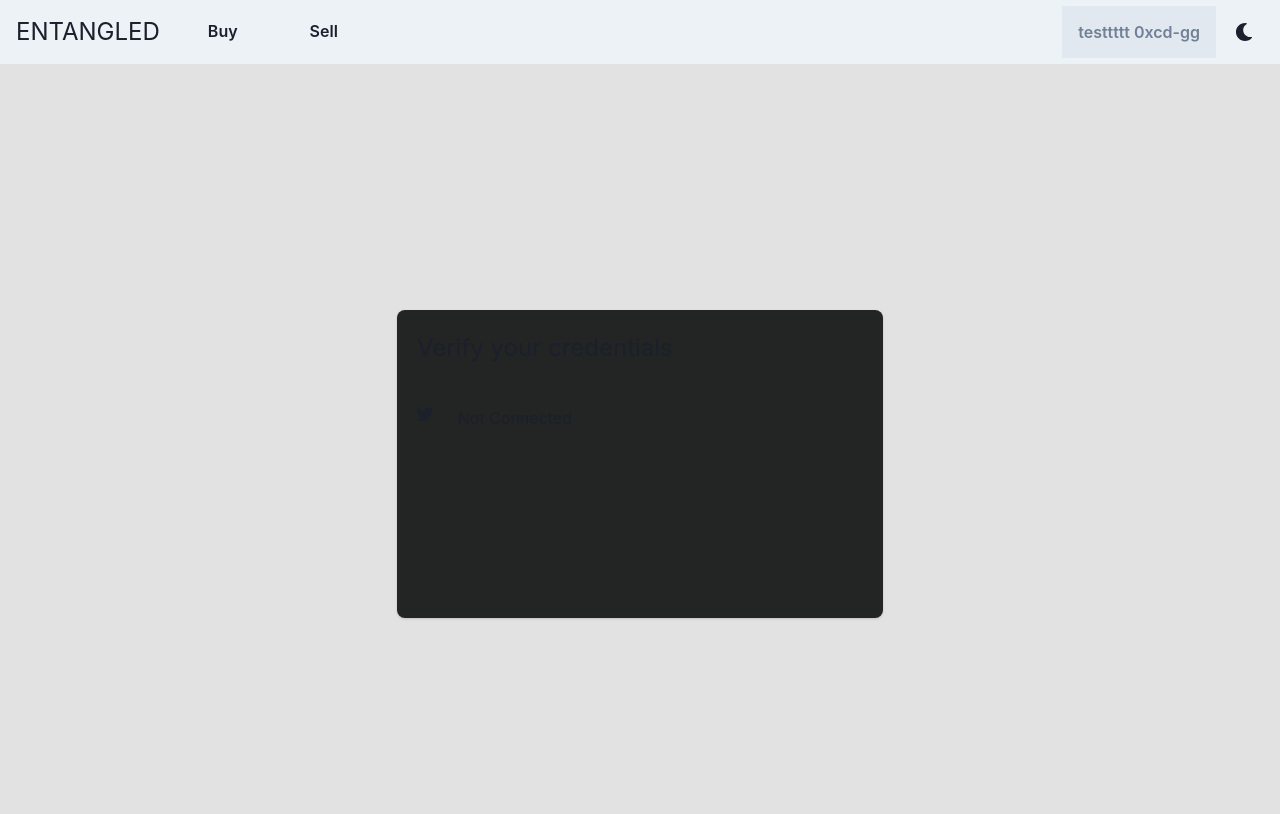
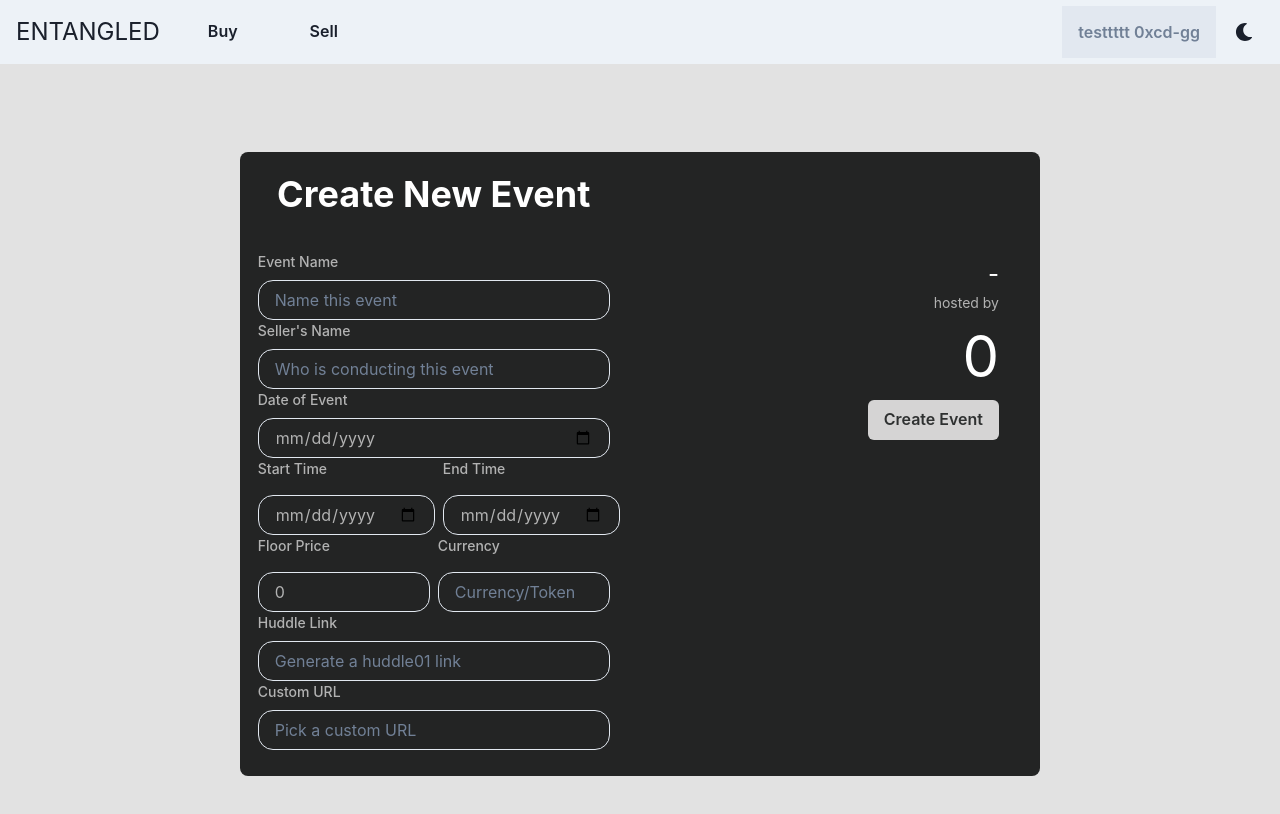
Before and after one commit to En-Tangled/entangled, a React (Create React App) app: page / in a window 1280 px wide. Shown: the top 814 px of the page. Built offline with nearby package versions, Linux system fonts and the light colour scheme.

Commit message:
orchestrator (#3)
* adding state handling for event form

* Added intermediate loader component

* added styling changes

* Minor bug corrections

* adding orchestrator

* minor styling changes

* Extending the orchestrator

```diff
--- a/src/App.tsx
+++ b/src/App.tsx
@@ -1,26 +1,19 @@
-import * as React from "react"
 import {
   ChakraProvider,
-  Box,
-  Text,
-  Link,
-  VStack,
-  Code,
-  Grid,
-  Container,
   Center,
 } from "@chakra-ui/react"
+
 import { Navbar } from "../src/Components/Nav/Navbar";
-import { NewEvent } from "./Components/Forms/NewEvent";
-import { SocialCard } from "./Components/NewEvents/SocialCard";
 import theme from './theme';
+import Orchestrator from "./Components/Generic/Orchestrator";
+
 
 
 export const App = () => (
   <ChakraProvider theme={theme}>
     <Navbar/>
     <Center bgColor='#E2E2E2' minHeight="100vh" minWidth="100vw">
-    <SocialCard/>
+    <Orchestrator/>
     </Center>
   </ChakraProvider>
 )
--- a/src/Components/Forms/NewEvent.css
+++ b/src/Components/Forms/NewEvent.css
@@ -1,9 +1,9 @@
 .form-container{
     background-color: #232424;
     border-radius: 8px;
-    max-width:50%
+    /* max-width:50% */
 }
 
 .form-subcontainer{
-    heigth: 100%;
+    /* heigth: 100%; */
 }
--- a/src/Components/Forms/NewEvent.tsx
+++ b/src/Components/Forms/NewEvent.tsx
@@ -8,65 +8,250 @@ import {
     Stack,
     Flex,
     Spacer,
+    Button
 } from '@chakra-ui/react'
 import './NewEvent.css'
-import { useState,useEffect } from 'react'
+import { useState, ChangeEvent } from 'react'
+import { eventTypes } from '../../Types/types'
 
-export const NewEvent = () => {
-    const [eventName,setEventName] = useState("Placeholder");
-    const [eventDate,setEventDate] = useState("01/01/2020");
-    const [startTime,setStartTime] = useState('2100');
-    const [endTime,setEndTime] = useState('2300');
-    const [host,setHost] = useState('Johm');
-    const [eventLink,setEventLink] = useState('test.huddle01');
-    const [customUrl,setCustomUrl] = useState('www.test.some.io');
-    const [currency,setCurrency] = useState(0);
+interface newEventFuncProps {
+    newEventHandler(arg: eventTypes): void;
+}
+
+export const NewEvent: React.FC<newEventFuncProps> = (props) => {
+
+    const [eventName, setEventName] = useState('');
+    const [eventDate, setEventDate] = useState('');
+    const [startTime, setStartTime] = useState('');
+    const [endTime, setEndTime] = useState('');
+    const [eventLink, setEventLink] = useState('');
+    const [customUrl, setCustomUrl] = useState('');
+    const [currency, setCurrency] = useState("");
+    const [sellerName, setSellerName] = useState('');
+    const [floorPrice, setFloorPrice] = useState(0);
+
+    const changeEventName = (e: ChangeEvent<HTMLInputElement>) => {
+        setEventName(e.target.value);
+    }
+
+    const changeSellerName = (e: ChangeEvent<HTMLInputElement>) => {
+        setSellerName(e.target.value);
+    }
+
+    const changeFloorPrice = (e: ChangeEvent<HTMLInputElement>) => {
+        setFloorPrice(parseInt(e.target.value));
+    }
+
+    const changeStartTime = (e: ChangeEvent<HTMLInputElement>) => {
+        setStartTime(e.target.value);
+    }
+
+    const changeEndTime = (e: ChangeEvent<HTMLInputElement>) => {
+        setEndTime(e.target.value);
+    }
+
+    const changeCurrency = (e: ChangeEvent<HTMLInputElement>) => {
+        setCurrency(e.target.value);
+    }
+
+    const changeHuddleLink = (e: ChangeEvent<HTMLInputElement>) => {
+        setEventLink(e.target.value);
+    }
+
+    const changeCustomURL = (e: ChangeEvent<HTMLInputElement>) => {
+        setCustomUrl(e.target.value);
+    }
+
+    const changeEventDate = (e: ChangeEvent<HTMLInputElement>) => {
+        setEventDate(e.target.value);
+    }
+
+    const interEvent = () => {
+        const temp: eventTypes = {
+            eventName: eventName,
+            sellerName: sellerName,
+            eventDate: eventDate,
+            startTime: startTime,
+            endTime: endTime,
+            floorPrice: floorPrice,
+            currency: currency,
+            huddleLink: eventLink,
+            customUrl: customUrl
+        }
+        props.newEventHandler(temp);
+    }
+
     return (
-        <Flex className='form-container' height='624px' width='800px'>
+        <Flex
+            className='form-container'
+            height='624px'
+            width='800px'>
             <Container className='form-subcontainer' centerContent={true}>
-            <Text color='white' fontSize='3xl'>Create New Event</Text>
-            <FormControl>
-                <FormLabel fontSize='sm' color='#FFFFFFA6'>Event Name</FormLabel>
-                <Input type="text" color='#FFFFFFA6' placeholder='Name this event' borderRadius = '15px'></Input>
-                <FormLabel fontSize='sm' color='#FFFFFFA6'>Seller's Name</FormLabel>
-                <Input type="text" color='#FFFFFFA6' placeholder='Who is conducting this event' borderRadius = '15px'></Input>
+                <Text
+                    color='white'
+                    fontSize='36px'
+                    fontWeight='700'
+                    marginTop='15px'>
+                    Create New Event
+                </Text>
+                <FormControl
+                    width='352px'
+                    height='440px'
+                    marginTop='30px'>
+                    <FormLabel
+                        fontSize='sm'
+                        color='#FFFFFFA6'>Event Name</FormLabel>
+                    <Input
+                        onChange={changeEventName}
+                        value={eventName}
+                        type="text"
+                        color='#FFFFFFA6'
+                        placeholder='Name this event'
+                        borderRadius='15px'></Input>
+                    <FormLabel
+                        fontSize='sm'
+                        color='#FFFFFFA6'>Seller's Name</FormLabel>
+                    <Input
+                        onChange={changeSellerName}
+                        value={sellerName}
+                        type="text"
+                        color='#FFFFFFA6'
+                        placeholder='Who is conducting this event'
+                        borderRadius='15px' />
                     <FormLabel fontSize='sm' color='#FFFFFFA6'>Date of Event</FormLabel>
-                <Input type="date" color='#FFFFFFA6' placeholder='Pick a date for this event' borderRadius = '15px'></Input>
+                    <Input
+                        onChange={changeEventDate}
+                        value={eventDate}
+                        type="date"
+                        color='#FFFFFFA6'
+                        placeholder='Pick a date for this event'
+                        borderRadius='15px' />
                     <HStack>
                         <Stack>
-                    <FormLabel fontSize='sm' color='#FFFFFFA6'>Start Time</FormLabel>
-                    <Input type="date" color='#FFFFFFA6' placeholder='extra small size' borderRadius = '15px'></Input>
+                            <FormLabel
+                                fontSize='sm'
+                                color='#FFFFFFA6'>Start Time</FormLabel>
+                            <Input
+                                onChange={changeStartTime}
+                                value={startTime}
+                                type="date"
+                                color='#FFFFFFA6'
+                                placeholder='extra small size'
+                                borderRadius='15px' />
                         </Stack>
                         <Stack>
-                    <FormLabel fontSize='sm' color='#FFFFFFA6'>End Time</FormLabel>
-                    <Input type="date" color='#FFFFFFA6' placeholder='extra small size' borderRadius = '15px'></Input>
+                            <FormLabel
+                                fontSize='sm'
+                                color='#FFFFFFA6'>End Time</FormLabel>
+                            <Input
+                                onChange={changeEndTime}
+                                value={endTime}
+                                type="date"
+                                color='#FFFFFFA6'
+                                placeholder='extra small size'
+                                borderRadius='15px'></Input>
                         </Stack>
                     </HStack>
                     <HStack>
                         <Stack>
-                    <FormLabel fontSize='sm' color='#FFFFFFA6'>Floor Price</FormLabel>
-                    <Input type="number" color='#FFFFFFA6' placeholder='Starting bid price' borderRadius = '15px'></Input>
+                            <FormLabel
+                                fontSize='sm'
+                                color='#FFFFFFA6'>Floor Price</FormLabel>
+                            <Input
+                                onChange={changeFloorPrice}
+                                value={floorPrice}
+                                type="number"
+                                color='#FFFFFFA6'
+                                placeholder='Starting bid price'
+                                borderRadius='15px' />
                         </Stack>
                         <Stack>
-                    <FormLabel fontSize='sm' color='#FFFFFFA6'>Currency</FormLabel>
-                    <Input type="number" color='#FFFFFFA6' placeholder='Currency/Token' borderRadius = '15px'></Input>
+                            <FormLabel
+                                fontSize='sm'
+                                color='#FFFFFFA6'>Currency</FormLabel>
+                            <Input
+                                onChange={changeCurrency}
+                                value={currency}
+                                type="string"
+                                color='#FFFFFFA6'
+                                placeholder='Currency/Token'
+                                borderRadius='15px' />
                         </Stack>
                     </HStack>
-                <FormLabel fontSize='sm' color='#FFFFFFA6'>Huddle Link</FormLabel>
-                <Input type="number" color='#FFFFFFA6' placeholder='Generate a huddle01 link' borderRadius = '15px'></Input>
-                <FormLabel fontSize='sm' color='#FFFFFFA6'>Custom URL</FormLabel>
-                <Input type="number" color='#FFFFFFA6' placeholder='Pick a custom URL' borderRadius = '15px'></Input>
+                    <FormLabel
+                        fontSize='sm'
+                        color='#FFFFFFA6'>
+                        Huddle Link
+                    </FormLabel>
+                    <Input
+                        onChange={changeHuddleLink}
+                        value={eventLink}
+                        type="string"
+                        color='#FFFFFFA6'
+                        placeholder='Generate a huddle01 link'
+                        borderRadius='15px' />
+                    <FormLabel
+                        fontSize='sm'
+                        color='#FFFFFFA6'>Custom URL</FormLabel>
+                    <Input
+                        onChange={changeCustomURL}
+                        value={customUrl}
+                        type="number"
+                        color='#FFFFFFA6'
+                        placeholder='Pick a custom URL'
+                        borderRadius='15px' />
                 </FormControl>
             </Container>
-            <Spacer/>
-            <Container className='form-subcontainer' centerContent={true}>
-                <Text fontSize = '4xl' color='#FFFFFFFF'>{eventName}</Text>
-                <Text fontSize = 'md' color='#FFFFFFFF'>{eventDate}</Text>
-                <Text fontSize = 'md' color='#FFFFFFFF'>{startTime}-{endTime}</Text>
-                <Text fontSize = 'sm' color='#FFFFFFA6'>{host}</Text>
-                <Text fontSize = 'sm' color='#FFFFFFA6'>{eventLink}</Text>
-                <Text fontSize = 'sm' color='#FFFFFFA6'>{customUrl}</Text>
-                <Text fontSize = '4xl' color='#FFFFFFFF'>{currency}</Text>
+            <Spacer />
+            <Container
+                className='form-subcontainer'
+                centerContent={true}
+                marginTop='104px'
+                alignItems='flex-end'
+                marginRight='25px'
+            >
+                <Text
+                    fontSize='48px'
+                    fontWeight='700'
+                    color='#FFFFFFFF'>
+                    {eventName}
+                </Text>
+                <Text
+                    fontSize='24px'
+                    color='#FFFFFFFF'>
+                    {eventDate}
+                </Text>
+                <Text
+                    fontSize='24px'
+                    color='#FFFFFFFF'>
+                    {startTime}-{endTime}
+                </Text>
+                <Text
+                    fontSize='14px'
+                    color='#FFFFFFA6'>
+                    hosted by {sellerName}
+                </Text>
+                <Text
+                    fontSize='14px'
+                    color='#FFFFFFA6'>
+                    {eventLink}
+                </Text>
+                <Text
+                    fontSize='14px'
+                    color='#FFFFFFA6'>
+                    {customUrl}
+                </Text>
+                <Text
+                    fontSize='58px'
+                    color='#FFFFFFFF'>
+                    {floorPrice} {currency}
+                </Text>
+                <Button
+                    backgroundColor='#D5D4D4'
+                    color='#2F3131'
+                    onClick={interEvent}>
+                    Create Event
+                </Button>
             </Container>
         </Flex>
     )
--- /dev/null
+++ b/src/Components/Generic/IntermediateLoader.tsx
@@ -0,0 +1,43 @@
+import {
+    Card,
+    CardHeader,
+    CardBody,
+    Text
+} from '@chakra-ui/react'
+
+interface loaderProps {
+    type: number,
+}
+
+const descriptorMap = new Map<number, Array<string>>([
+    [1, ["Please Wait","Waiting for on-chain confirmation"]],
+    [2, ["Oops!","Looks like something went wrong. You might want to try redoing your last actions."]],
+    [3, ["Your bid was placed!","Check your meeting dashboard for notifications and to start the meeting at the appropriate time."]],
+]);
+
+export const IntermediateLoader = (props: loaderProps) => {
+    return (
+        <Card
+            width='480px'
+            height='172px'
+            borderRadius='8px'
+            backgroundColor='#232424'
+            >
+            <CardHeader>
+                <Text
+                fontSize='30px'
+                align='center'>
+                    {descriptorMap?.get(props.type)?.[0]}
+                </Text>
+            </CardHeader>
+            <CardBody>
+                <Text
+                align='center'
+                color='#F1F1F1B2'
+                fontSize='14px'>
+                    {descriptorMap?.get(props.type)?.[1]}
+                </Text>
+            </CardBody>
+        </Card>
+    )
+}
--- /dev/null
+++ b/src/Components/Generic/Orchestrator.tsx
@@ -0,0 +1,46 @@
+import { eventTypes } from "../../Types/types"
+import { NewEvent } from "../Forms/NewEvent"
+import { SocialCard } from "../NewEvents/SocialCard"
+import { IntermediateLoader } from "./IntermediateLoader"
+import { Fragment, useState } from "react"
+
+const Orchestrator = () => {
+
+    const [newEventData, setNewEventData] = useState<eventTypes>();
+    const [stateTracker, setStateTracker] = useState(0);
+
+    const newEventHandler = (data: eventTypes) => {
+        setNewEventData(data);
+        setStateTracker(1);
+    }
+
+    const stateHandler = () => {
+        if (stateTracker === 0) {
+            return <NewEvent newEventHandler={newEventHandler} />
+        }
+        else if (stateTracker === 1) {
+            return <IntermediateLoader
+                type={1}
+            />
+        }
+        else if (stateTracker === 2) {
+            return <IntermediateLoader
+                type={2}
+            />
+        }
+        else if (stateTracker === 3) {
+            return <IntermediateLoader
+                type={3}
+            />
+        }
+        else if (stateTracker === 4) {
+            return <SocialCard/>
+        }
+    }
+return (
+    <Fragment>
+        {stateHandler()}
+    </Fragment>
+)
+}
+export default Orchestrator;
--- a/src/Components/Nav/Navbar.tsx
+++ b/src/Components/Nav/Navbar.tsx
@@ -3,7 +3,6 @@ import {
     Box,
     Flex,
     HStack,
-    IconButton,
     Button,
     Menu,
     MenuButton,
--- /dev/null
+++ b/src/Types/types.ts
@@ -0,0 +1,11 @@
+export interface eventTypes{
+    eventName: string,
+    sellerName: string,
+    eventDate: string,
+    startTime: string,
+    endTime: string,
+    floorPrice: number,
+    currency: string,
+    huddleLink: string,
+    customUrl: string
+}
```
Lines whose indentation alone changed are shown as unchanged.
